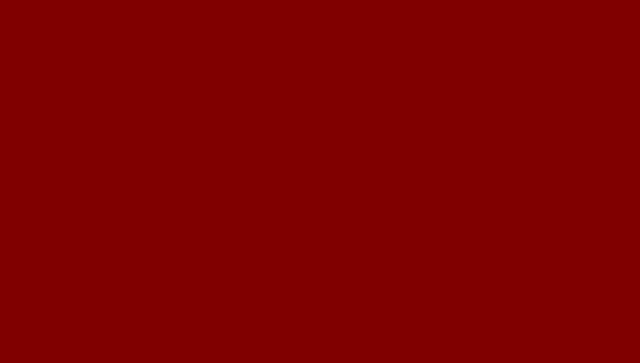
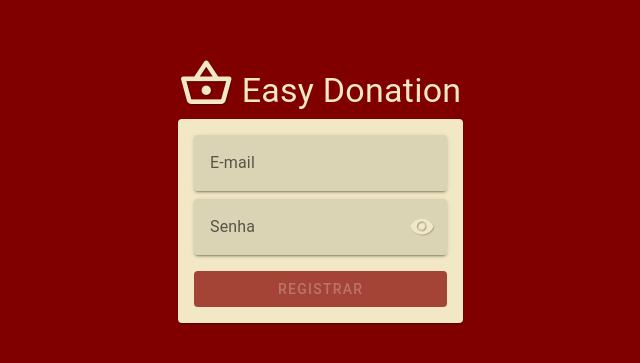
Before and after one commit to rhuannascimento/ihc-doacao-cestas-basicas, a Vue app: page /singup in a window 1280 px wide. Shown: the part 211-574 px from the top of the page, without its empty margins (320-960 px from the left). Built offline with nearby package versions, Linux system fonts and the light colour scheme; no server answers.

Commit message:
Login e registro funcionando

```diff
--- a/src/components/LoginFormComponent.vue
+++ b/src/components/LoginFormComponent.vue
@@ -1,8 +1,9 @@
 <template>
     <v-card color="primary" class="pa-4" width="285" height="fit-content">
         <v-form @submit.prevent="tryLogin" v-model="isFormValid" class="d-flex flex-column ga-2">
-            <v-text-field v-model="username" :rules="[formRules.required]" :disabled="loginLoading" bg-color="secondary"
-                hide-details="auto" variant="solo" label="Usuário" placeholder="Usuário"></v-text-field>
+            <v-text-field v-model="email" :rules="[formRules.required, formRules.emailRule]" :disabled="loginLoading"
+                bg-color="secondary" hide-details="auto" variant="solo" label="E-mail"
+                placeholder="E-mail"></v-text-field>
             <v-text-field v-model="password"
                 :rules="[formRules.required, formRules.minLengthRule, formRules.specialCharRule]"
                 :type="passwordFieldType" :disabled="loginLoading" bg-color="secondary" hide-details="auto"
@@ -15,19 +16,27 @@
                     </v-btn>
                 </template>
             </v-text-field>
-            <v-snackbar location-strategy="connected" target="parent" :offset="25" v-model="loginAdvertisement" :timeout="4000" :color="loginAdvertisementColor"
-                close-on-content-click timer>{{ loginAdvertisementText }}</v-snackbar>
+            <v-snackbar location-strategy="connected" target="parent" :offset="25" v-model="loginAdvertisement"
+                :timeout="4000" :color="loginAdvertisementColor" close-on-content-click timer>{{ loginAdvertisementText
+                }}</v-snackbar>
             <v-btn :disabled="!isFormValid" :loading="loginLoading" class="mt-2" type="submit" block>Entrar</v-btn>
+            <RouterLink to="/singup" class="text-center">
+                <span class="text-caption text-background">Me registrar</span>
+            </RouterLink>
         </v-form>
     </v-card>
 </template>
 
 <script>
+import { signInWithEmailAndPassword } from 'firebase/auth';
+import { auth } from '@/plugins/firebase';
+import { getFirestore, doc, getDoc } from 'firebase/firestore';
+const db = getFirestore();
 export default {
     name: 'LoginForm',
     data() {
         return {
-            username: "",
+            email: "",
             password: "",
             passwordFieldType: "password",
             loginAdvertisementText: "",
@@ -37,6 +46,10 @@ export default {
             loginLoading: false,
             loginAdvertisement: false,
             formRules: {
+                emailRule: value => {
+                    const emailPattern = /^[^\s@]+@[^\s@]+\.[^\s@]+$/;
+                    return emailPattern.test(value) || 'Email inválido';
+                },
                 required: value => !!value || "O campo é obrigatório",
                 minLengthRule: value => value.length >= 8 || 'A senha deve ter mais de 8 caracteres',
                 specialCharRule: value => /[!@#$%^&*(),.?":{}|<>]/.test(value) || 'A senha deve conter um caractere especial',
@@ -52,19 +65,37 @@ export default {
                 this.passwordFieldType = "password";
             }
         },
-        tryLogin() {
+        async tryLogin() {
             this.loginLoading = true;
+            let user;
+            try {
+                const userCredential = await signInWithEmailAndPassword(auth, this.email, this.password);
+                user = userCredential.user;
+                localStorage.setItem('token', user.aaccessToken)
+            } catch (error) {
+                this.loginAdvertisement = true;
+                this.loginAdvertisementText = 'Erro de login: ' + error.message;
+                this.loginAdvertisementColor = "warning";
+            }
 
-            setTimeout(() => {
-                if (this.username == "rhuannascimento" && this.password == "Rhuan%%2024") {
-                    this.$router.push('/home')
-                } else {
-                    this.loginAdvertisement = true;
-                    this.loginAdvertisementText = "Usuário e/ou senha incorretos!";
-                    this.loginAdvertisementColor = "warning";
+            try{
+                const docRef = doc(db, 'users', user.uid);
+                const docSnap = await getDoc(docRef);
+
+                if (docSnap.exists()) {
+                    const role = docSnap.data().role;
+
+                    if (role == 'admin') {
+                        localStorage.setItem('role', role)
+                    }
                 }
-                this.loginLoading = false;
-            }, 2000);
+            }catch(error){
+                this.loginAdvertisement = true;
+                this.loginAdvertisementText = 'Erro de login: ' + error.message;
+                this.loginAdvertisementColor = "warning";
+            }
+
+            this.$router.push('/home');
         }
     }
 }
--- a/src/components/SingupFormComponent.vue
+++ b/src/components/SingupFormComponent.vue
@@ -1,11 +1,12 @@
 <template>
     <v-card color="primary" class="pa-4" width="285" height="fit-content">
-        <v-form @submit.prevent="tryLogin" v-model="isFormValid" class="d-flex flex-column ga-2">
-            <v-text-field v-model="username" :rules="[formRules.required]" :disabled="loginLoading" bg-color="secondary"
-                hide-details="auto" variant="solo" label="Usuário" placeholder="Usuário"></v-text-field>
+        <v-form @submit.prevent="trySingup" v-model="isFormValid" class="d-flex flex-column ga-2">
+            <v-text-field v-model="email" :rules="[formRules.required, formRules.emailRule]" :disabled="singupLoading"
+                bg-color="secondary" hide-details="auto" variant="solo" label="E-mail"
+                placeholder="E-mail"></v-text-field>
             <v-text-field v-model="password"
                 :rules="[formRules.required, formRules.minLengthRule, formRules.specialCharRule]"
-                :type="passwordFieldType" :disabled="loginLoading" bg-color="secondary" hide-details="auto"
+                :type="passwordFieldType" :disabled="singupLoading" bg-color="secondary" hide-details="auto"
                 variant="solo" label="Senha" placeholder="Senha">
                 <template v-slot:append-inner>
                     <v-btn variant="text" size="sm">
@@ -15,28 +16,36 @@
                     </v-btn>
                 </template>
             </v-text-field>
-            <v-snackbar location-strategy="connected" target="parent" :offset="25" v-model="loginAdvertisement" :timeout="4000" :color="loginAdvertisementColor"
-                close-on-content-click timer>{{ loginAdvertisementText }}</v-snackbar>
-            <v-btn :disabled="!isFormValid" :loading="loginLoading" class="mt-2" type="submit" block>Entrar</v-btn>
+            <v-snackbar location-strategy="connected" target="parent" :offset="25" v-model="singupAdvertisement"
+                :timeout="4000" :color="singupAdvertisementColor" close-on-content-click timer>{{
+                    singupAdvertisementText }}</v-snackbar>
+            <v-btn :disabled="!isFormValid" :loading="singupLoading" class="mt-2" type="submit" block>Registrar</v-btn>
         </v-form>
     </v-card>
 </template>
 
 <script>
+import { createUserWithEmailAndPassword } from 'firebase/auth';
+import { auth } from '@/plugins/firebase';
+
 export default {
     name: 'SingupForm',
     data() {
         return {
-            username: "",
+            email: "",
             password: "",
             passwordFieldType: "password",
-            loginAdvertisementText: "",
-            loginAdvertisementColor: "",
+            singupAdvertisementText: "",
+            singupAdvertisementColor: "",
             isPasswordVisible: false,
             isFormValid: false,
-            loginLoading: false,
-            loginAdvertisement: false,
+            singupLoading: false,
+            singupAdvertisement: false,
             formRules: {
+                emailRule: value => {
+                    const emailPattern = /^[^\s@]+@[^\s@]+\.[^\s@]+$/;
+                    return emailPattern.test(value) || 'Email inválido';
+                },
                 required: value => !!value || "O campo é obrigatório",
                 minLengthRule: value => value.length >= 8 || 'A senha deve ter mais de 8 caracteres',
                 specialCharRule: value => /[!@#$%^&*(),.?":{}|<>]/.test(value) || 'A senha deve conter um caractere especial',
@@ -52,19 +61,19 @@ export default {
                 this.passwordFieldType = "password";
             }
         },
-        tryLogin() {
-            this.loginLoading = true;
+        async trySingup() {
+            this.singupLoading = true;
 
-            setTimeout(() => {
-                if (this.username == "rhuannascimento" && this.password == "Rhuan%%2024") {
-                    this.$router.push('/home')
-                } else {
-                    this.loginAdvertisement = true;
-                    this.loginAdvertisementText = "Usuário e/ou senha incorretos!";
-                    this.loginAdvertisementColor = "warning";
-                }
-                this.loginLoading = false;
-            }, 2000);
+            try {
+                await createUserWithEmailAndPassword(auth, this.email, this.password);
+                this.$router.push('/login')
+            } catch (error) {
+                this.singupAdvertisement = true;
+                this.singupAdvertisementText = 'Erro ao registrar: ' + error.message;
+                this.singupAdvertisementColor = "warning";
+                this.singupLoading = false;
+            }
+
         }
     }
 }
--- a/src/plugins/firebase.js
+++ b/src/plugins/firebase.js
@@ -1,18 +1,14 @@
-// Import the functions you need from the SDKs you need
 import { initializeApp } from "firebase/app";
 import { getAuth } from 'firebase/auth';
-// TODO: Add SDKs for Firebase products that you want to use
-// https://firebase.google.com/docs/web/setup#available-libraries
 
-// Your web app's Firebase configuration
 const firebaseConfig = {
-  apiKey: process.env.VUE_APP_FIREBASE_API_KEY,
-  authDomain: process.env.VUE_APP_FIREBASE_AUTH_DOMAIN,
-  projectId: process.env.VUE_APP_FIREBASE_PROJECT_ID,
-  storageBucket: process.env.VUE_APP_FIREBASE_STORAGE_BUCKET,
-  messagingSenderId: process.env.VUE_APP_FIREBASE_MESSAGING_SENDER_ID,
-  appId: process.env.VUE_APP_FIREBASE_APP_ID
+  apiKey: import.meta.env.VITE_APP_FIREBASE_API_KEY,
+  authDomain: import.meta.env.VITE_APP_FIREBASE_AUTH_DOMAIN,
+  projectId: import.meta.env.VITE_APP_FIREBASE_PROJECT_ID,
+  storageBucket: import.meta.env.VITE_APP_FIREBASE_STORAGE_BUCKET,
+  messagingSenderId: import.meta.env.VITE_APP_FIREBASE_MESSAGING_SENDER_ID,
+  appId: import.meta.env.VITE_APP_FIREBASE_APP_ID
 };
-// Initialize Firebase
+
 const app = initializeApp(firebaseConfig);
 export const auth = getAuth(app);
--- a/src/routes.js
+++ b/src/routes.js
@@ -24,10 +24,10 @@ const router = createRouter({
 })
 
 router.beforeEach((to, from, next) => {
-  const token = false;
+  const token = localStorage.getItem('token');
 
-  if (!token && to.path != '/login') {
-    next('/singup')
+  if (!token && to.path != '/login' && to.path != '/singup') {
+    next('/login')
   } else if (token && to.path == '/login') {
     next('/home')
   } else {
```
